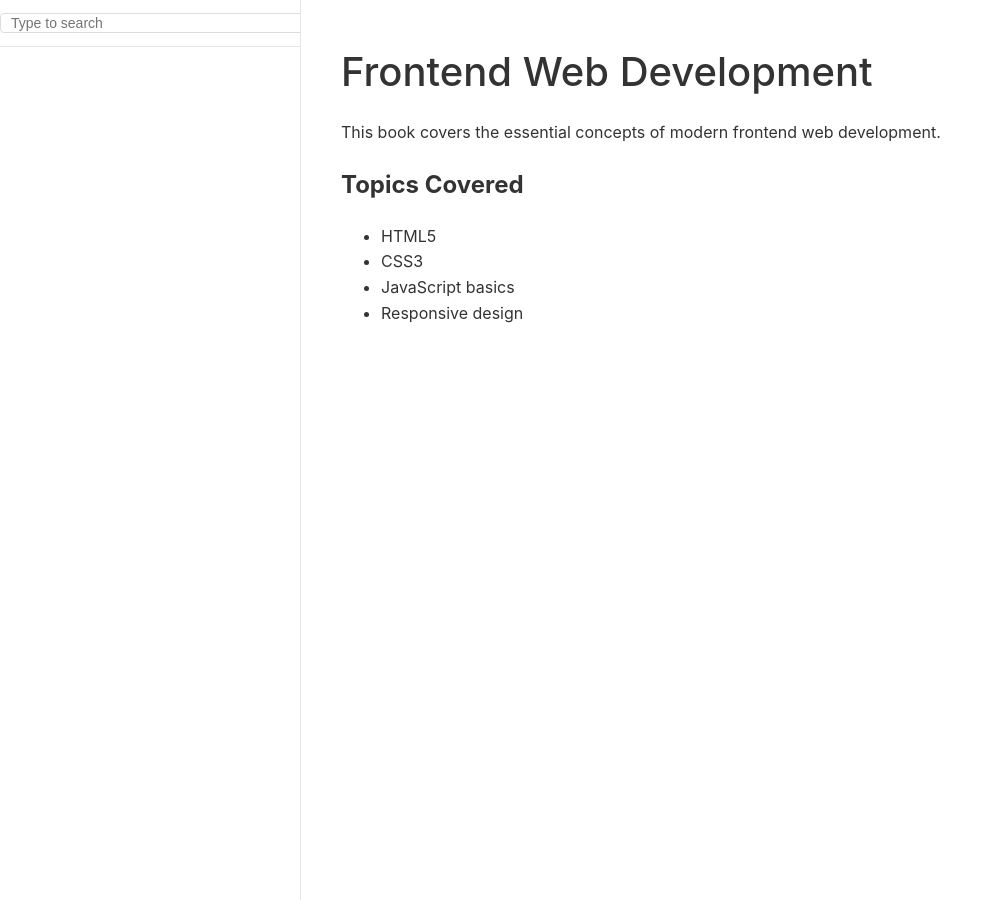
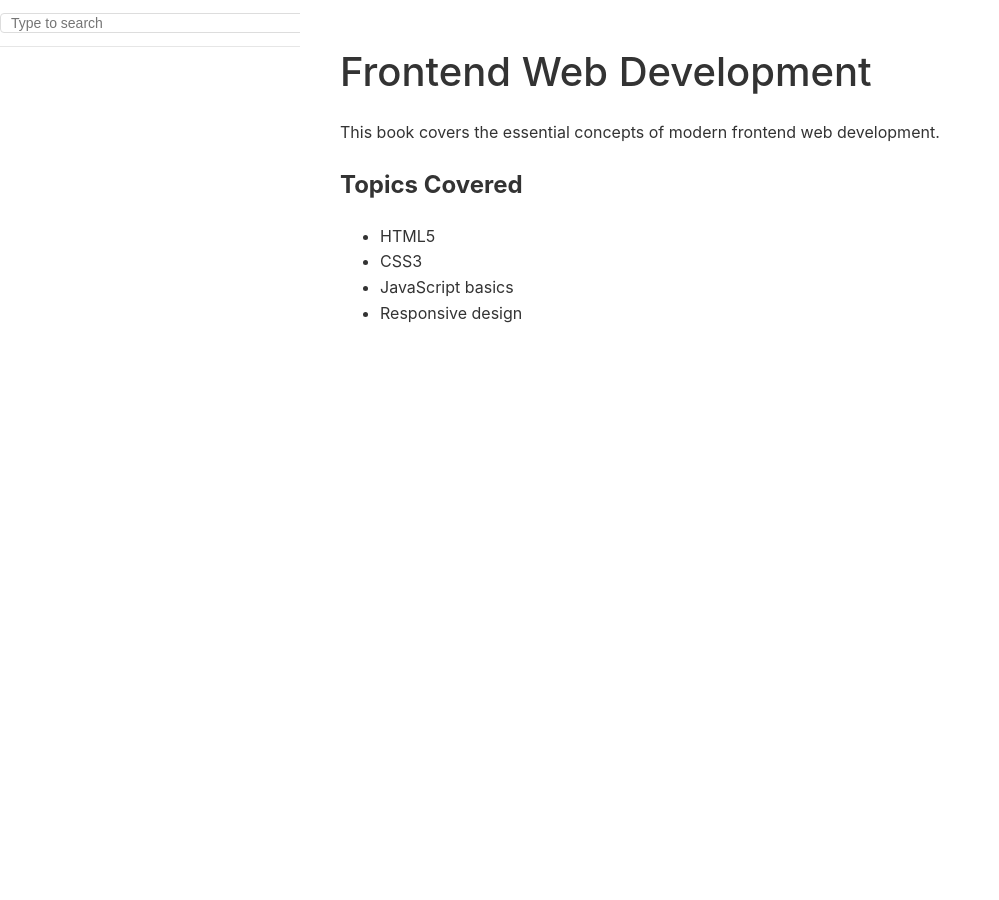
Before and after one commit to tayheau/tayheau.github.io, a Jekyll site: the page built from _notes/web-dev/index.md, in a window 1280 px wide. Shown: the whole page, without its empty margins (0-999 px from the left). Built offline with Jekyll 4.4.1, drawn with Linux system fonts in a browser that asks for light colours.

Commit message:
Update book.html

```diff
--- a/_layouts/book.html
+++ b/_layouts/book.html
@@ -18,8 +18,11 @@
     .sidebar {
       width: 300px;
       background-color: #fff;
-      border-right: 1px solid #e6e6e6;
+      border-right: 0px solid #e6e6e6;
       overflow-y: auto;
+    }
+    .sidebar-search input:focus {
+      border: none;
     }
     .sidebar-search {
       padding: 10px 0px;
```
